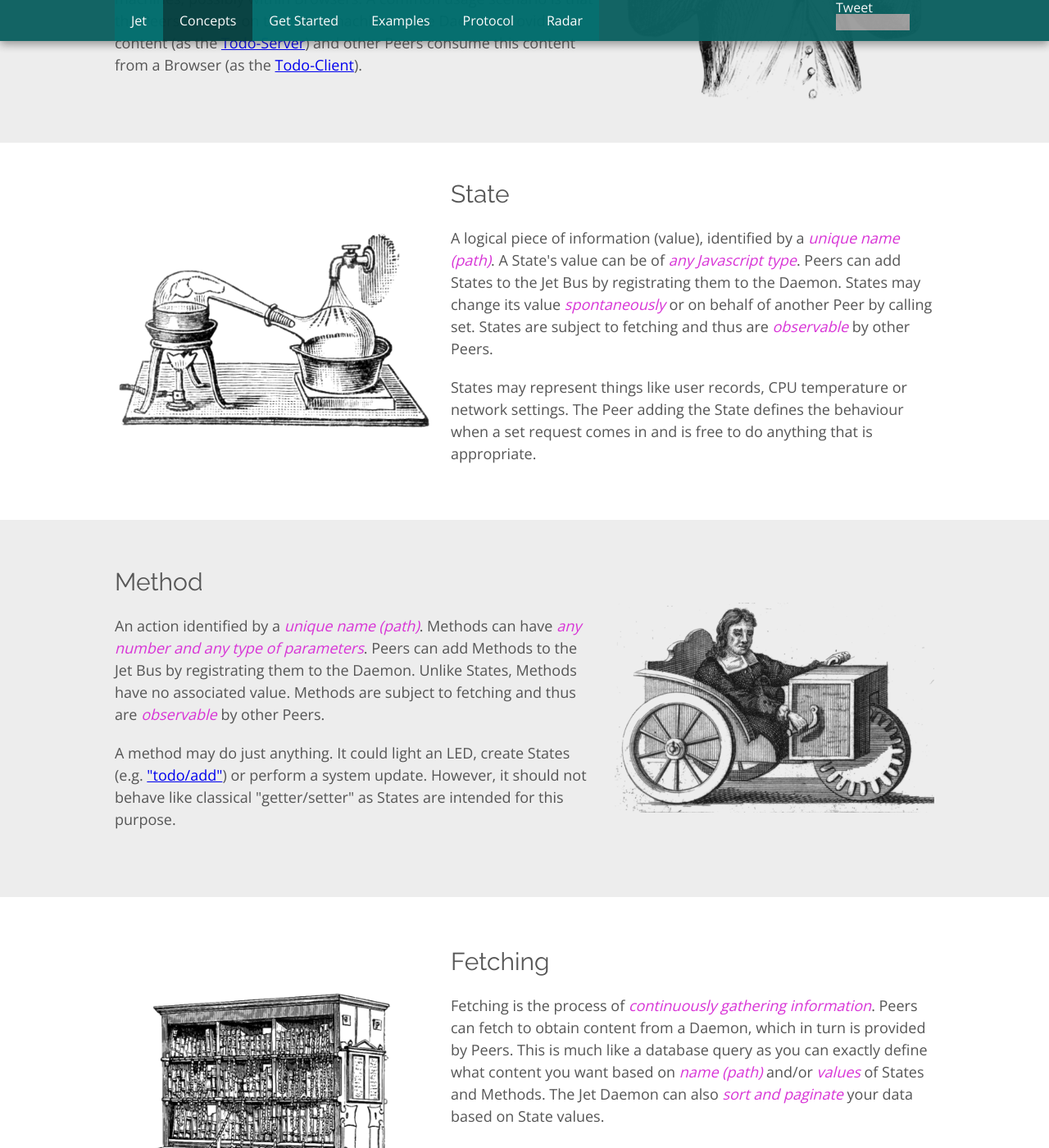
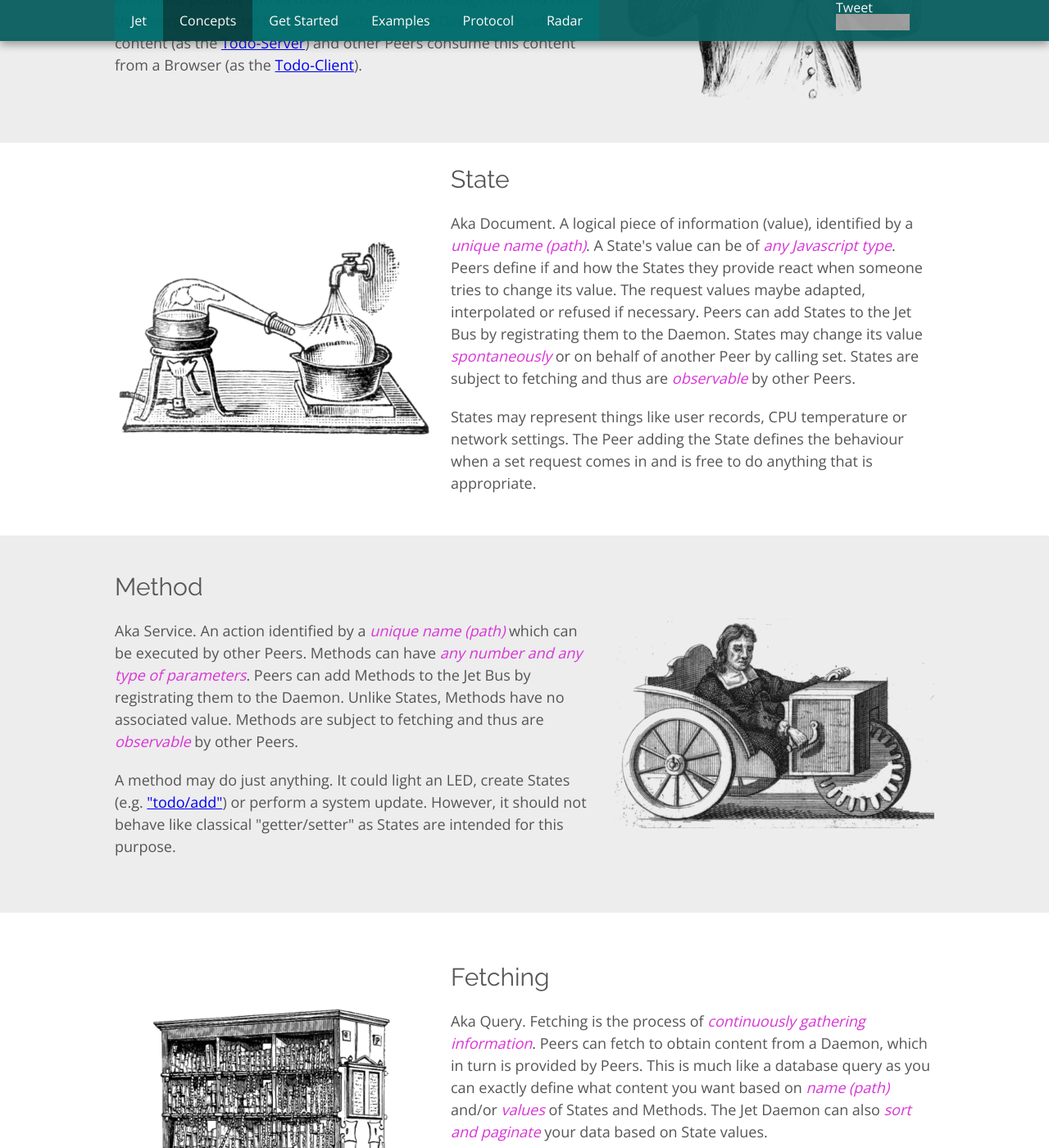
Before and after one commit to HBM/jet, a Jekyll site: the page built from concepts.md, in a window 1280 px wide and 1400 px high, scrolled down 1156 px. Shown: the whole window at 82% size. Built offline with Jekyll 4.4.1, drawn with Linux system fonts in a browser that asks for light colours; Markdown is read by kramdown in place of the engine named in the settings; comment, search, counter and statistics services are not loaded; grey boxes are pictures that could not be loaded.

Commit message:
minor impros

```diff
--- a/_includes/bus.html
+++ b/_includes/bus.html
@@ -8,11 +8,11 @@
       a <em>system bus</em> for Linux, Windows or OSX.
       Much like the widely used Dbus, Jet allows <em>distribution of system services</em>
       to muliple processes using a simple API.
-      All your Jet services are <em>available for Browsers instantly</em>!
+      All your Jet content is <em>available for Browsers instantly</em>!
     </p>
     <p>
-      Jet allows to <em>wait for services</em> to become available and thus helps in the upstart
-      phase of interdependent services.
+      Jet allows to <em>wait for content</em> to become available and thus helps in the upstart
+      phase of interdependent services and helps decoupling parts of complex systems.
     </p>
   </div>
 </div>
--- a/_includes/fetching.html
+++ b/_includes/fetching.html
@@ -5,7 +5,7 @@
   </a>
   <div class="description">
     <h3>Fetching</h3>
-    <p>Fetching is the process of <em>continuously gathering information</em>.
+    <p>Aka Query. Fetching is the process of <em>continuously gathering information</em>.
       Peers can <strong>fetch</strong> to obtain content from a Daemon, which in turn is provided by Peers.
       This is much like a database query as you can exactly define what content you want
       based on <em>name (path)</em> and/or <em>values</em> of States and Methods.
--- a/_includes/method.html
+++ b/_includes/method.html
@@ -4,7 +4,7 @@
   </a>
   <div class="description">
     <h3>Method</h3>
-    <p>An action identified by a <em>unique name (path)</em>.
+    <p>Aka Service. An action identified by a <em>unique name (path)</em> which can be executed by other Peers.
       Methods can have <em>any number and any type of parameters</em>.
       Peers can add Methods to the Jet Bus by registrating them to the Daemon.
       Unlike States, Methods have no associated value.
@@ -12,7 +12,7 @@
     </p>
     <p>
       A method may do just anything. It could light an LED, create States
-      (e.g. <a href="https://github.com/lipp/node-jet/blob/master/examples/todo-server.js#L29">"todo/add"</a>) or
+      (e.g. <a href="https://github.com/lipp/node-jet/blob/master/examples/todo/todo-server.js#L57">"todo/add"</a>) or
       perform a system update.
       However, it <strong>should not</strong> behave like classical "getter/setter" as States
       are intended for this purpose.
--- a/_includes/state.html
+++ b/_includes/state.html
@@ -4,8 +4,10 @@
   </a>
   <div class="description">
     <h3>State</h3>
-    <p>A logical piece of information (value), identified by a <em>unique name (path)</em>.
-      A State's value can be of <em>any Javascript type</em>.
+	<p>Aka Document. A logical piece of information (value), identified by a <em>unique name (path)</em>.
+       A State's value can be of <em>any Javascript type</em>. Peers define if and how the States they provide
+       react when someone tries to change its value. The request values maybe adapted, interpolated or refused
+       if necessary.
        Peers can add States to the Jet Bus by registrating them to the Daemon.
        States may change its value <em>spontaneously</em> or on behalf of another Peer by calling <strong>set</strong>.
        States are subject to fetching and thus are <em>observable</em> by other Peers.
```
Lines whose indentation alone changed are shown as unchanged.
